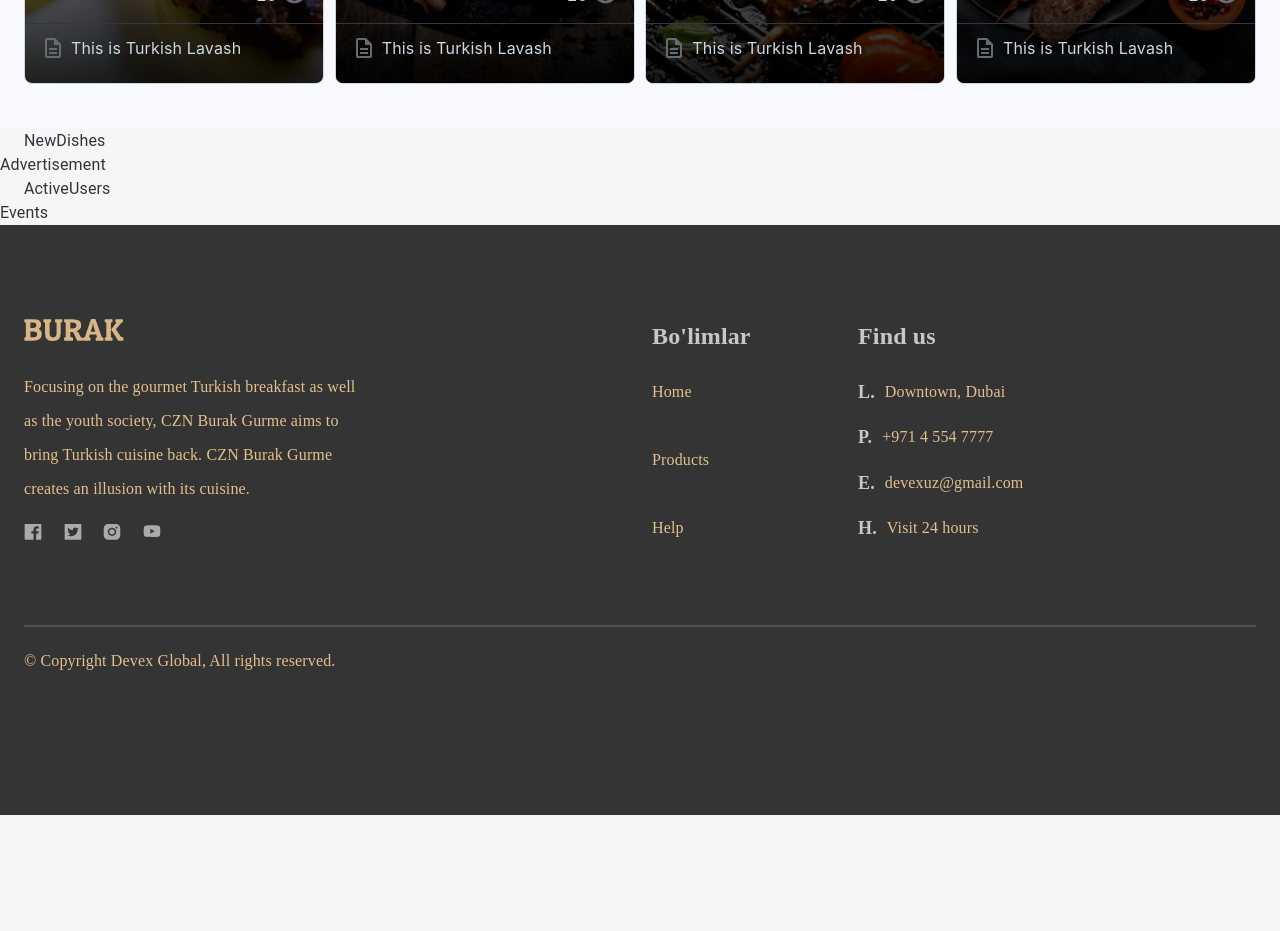
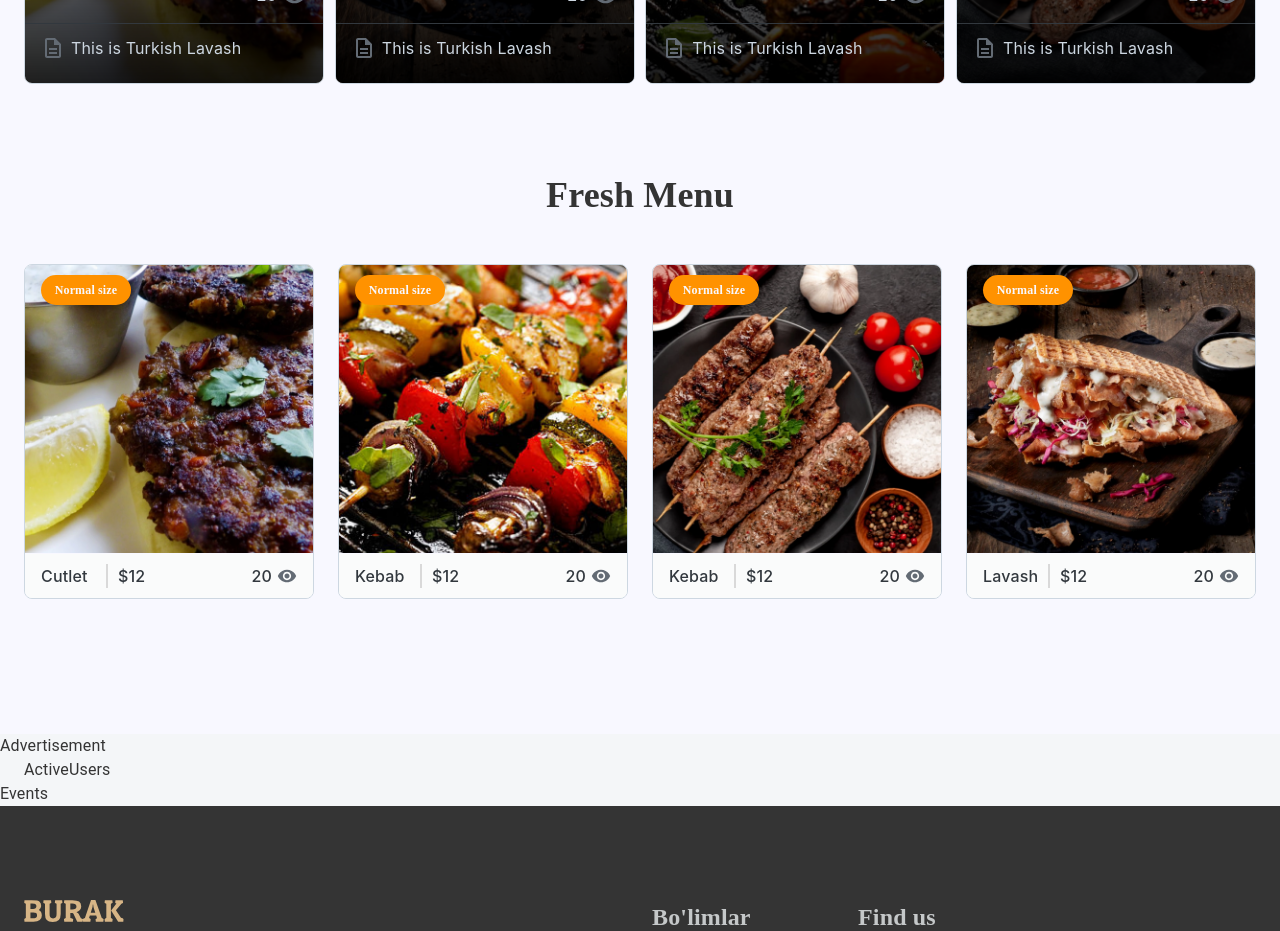
Before and after one commit to sanjarbek1030/burak-react, a React (Create React App) app: page / in a window 1280 px wide. Shown: the part 1460-2391 px from the top of the page. Before the commit the page ends 2275 px from the top, so only its background shows below. Built offline with nearby package versions, Linux system fonts and the light colour scheme.

Commit message:
feat: develop newDishes sectional component

```diff
--- a/src/app/screens/homePage/NewDishes.tsx
+++ b/src/app/screens/homePage/NewDishes.tsx
@@ -1,10 +1,64 @@
-import React from "react";
+import * as React from "react";
+import { Box, Container, Stack } from "@mui/material";
+import AspectRatio from "@mui/joy/AspectRatio";
+import Card from "@mui/joy/Card";
+import CardOverflow from "@mui/joy/CardOverflow";
+import Typography from "@mui/joy/Typography";
+import { CssVarsProvider } from "@mui/joy/styles";
+import VisibilityIcon from "@mui/icons-material/Visibility";
+import Divider from "../../components/divider";
 
-import { Container } from "@mui/material";
+const newDishes = [
+    { productName: "Cutlet", imagepath: "/img/cutlet.webp" },
+    { productName: "Kebab", imagepath: "/img/kebab.webp" },
+    { productName: "Kebab", imagepath: "/img/kebab-fresh.webp" },
+    { productName: "Lavash", imagepath: "/img/lavash.webp" },
+];
 
 export default function NewDishes() {
-    return (
-    <div>
-        <Container>NewDishes</Container>
-    </div>)
+  return (
+    <div className={"new-products-frame"}>
+      <Container>
+        <Stack className={"main"}>
+          <Box className={"category-title"}>Fresh Menu</Box>
+          <Stack className={"cards-frame"}>
+            <CssVarsProvider>
+              {newDishes.map((ele, index) => {
+                return (
+                  <Card key={index} variant="outlined" className={"card"}>
+                    <CardOverflow>
+                      <div className={"product-sale"}>Normal size</div>
+                      <AspectRatio ratio="1">
+                        <img src={ele.imagepath} alt="" />
+                      </AspectRatio>
+                    </CardOverflow>
+
+                    <CardOverflow variant="soft" className={"product-detail"}>
+                      <Stack className={"info"}>
+                        <Stack flexDirection={"row"}>
+                          <Typography className={"title"}>
+                            {ele.productName}
+                          </Typography>
+                          <Divider width="2" height="24" bg="#d9d9d9" />
+                          <Typography className={"price"} >$12</Typography>
+                        </Stack>
+                        <Stack>
+                          <Typography className={"views"}>
+                            20
+                            <VisibilityIcon
+                              sx={{fontSize: 20, marginLeft: "5px"}}
+                            />
+                          </Typography>
+                        </Stack>
+                      </Stack>
+                    </CardOverflow>
+                  </Card>
+                )
+              })}
+            </CssVarsProvider>
+          </Stack>
+        </Stack>
+      </Container>
+    </div>
+  )
 }
--- a/src/css/home.css
+++ b/src/css/home.css
@@ -98,3 +98,96 @@
       linear-gradient(to top, rgba(0, 0, 0, 0.4), rgba(0, 0, 0, 0) 200px),
       linear-gradient(to top, rgba(0, 0, 0, 0.8), rgba(0, 0, 0, 0) 300px);
   }
+
+  /** NEW PRODUCTS **/
+
+  .homepage .new-products-frame {
+    width: 100%;
+    height: 605px;
+    background: #f8f8ff;
+    display: flex;
+  }
+
+  .homepage .main {
+    margin-top: 45px;
+    display: flex;
+    flex-direction: column;
+    align-items: center;
+  }
+
+  .homepage .new-products-frame .category-title {
+    font-family: "Dancing Script";
+    font-style: normal;
+    font-weight: 700;
+    font-size: 36px;
+    line-height: 43px;
+  }
+
+  .homepage .new-products-frame .main .cards-frame {
+    width: 100%;
+    margin: 47px 2px 2px 2px;
+    flex-direction: row;
+    justify-content: space-between;
+  }
+
+  .homepage .new-products-frame .main .card {
+    height: 335px;
+    width: 290px;
+    cursor: pointer;
+  }
+
+  .homepage .new-products-frame .product-sale {
+    position: absolute;
+    margin-top: 10px;
+    z-index: 100;
+    width: 90px;
+    height: 30px;
+    display: flex;
+    align-items: center;
+    justify-content: center;
+    background: #ff9200;
+    box-shadow: 4px 6px 20px rgb(0, 0, 0, 0.1);
+    border-radius: 25px;
+    font-family: "Poppins";
+    font-style: normal;
+    font-weight: 600;
+    font-size: 12px;
+    line-height: 21px;
+    color: #f8f8ff;
+  }
+
+  .homepage .new-products-frame .product-detail {
+    width: auto;
+    height: 49%;
+    display: flex;
+    justify-content: center;
+    margin-top: -12px;
+    border-top: 1px solid;
+    border-color: #f8f8ff;
+    background-color: #fafbfb;
+  }
+
+  .homepage .new-products-frame .product-detail .info {
+    width: 100%;
+    display: flex;
+    flex-direction: row;
+    justify-content: space-between;
+    align-items: center;
+  }
+
+  .homepage .new-products-frame .product-detail .title {
+    width: 65px;
+    font-weight: 500;
+  }
+
+  .homepage .new-products-frame .product-detail .price {
+    margin-left: 10px;
+    width: 20px;
+    font-weight: 500;
+  }
+
+  .homepage .new-products-frame .product-detail .views {
+    display: flex;
+    align-items: center;
+    font-weight: 500;
+  }
```
